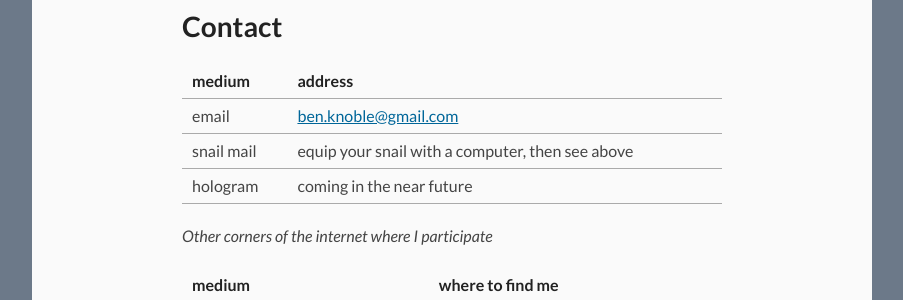
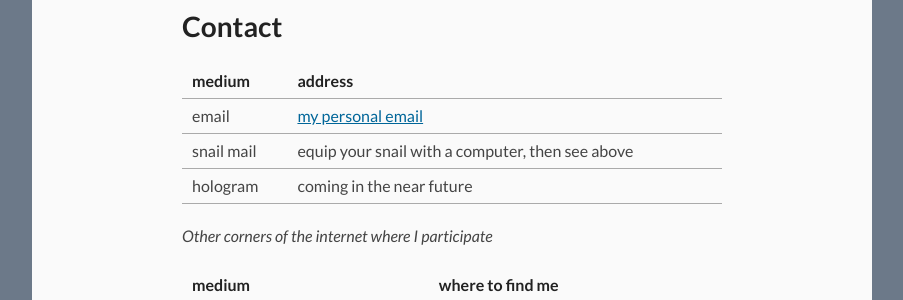
Before and after one commit to benknoble/benknoble.github.io, a Jekyll site: the page built from pages/contact.md, in a window 1280 px wide. Shown: the part 206-506 px from the top of the page, without its empty margins (188-1091 px from the left). Built offline with Jekyll 4.4.1, drawn with Linux system fonts in a browser that asks for light colours.

Commit message:
Adjust email to use +

```diff
--- a/_data/people/benknoble.yml
+++ b/_data/people/benknoble.yml
@@ -5,7 +5,7 @@
 vi_se: https://vi.stackexchange.com/users/10604/david-ben-knoble
 
 linkedin: https://linkedin.com/in/ben-knoble
-email: ben.knoble@gmail.com
+email: ben.knoble+junk_drawer@gmail.com
 
 junk_drawer: https://github.com/benknoble/junk-drawer
 quiverNB: https://github.com/benknoble/quiverNB
--- a/pages/contact.md
+++ b/pages/contact.md
@@ -5,7 +5,7 @@
 
 | medium | address |
 |--------|---------|
-| email | [ben.knoble@gmail.com][mail] |
+| email | [my personal email][mail] |
 | snail mail | equip your snail with a computer, then see above |
 | hologram | coming in the near future |
 
```
